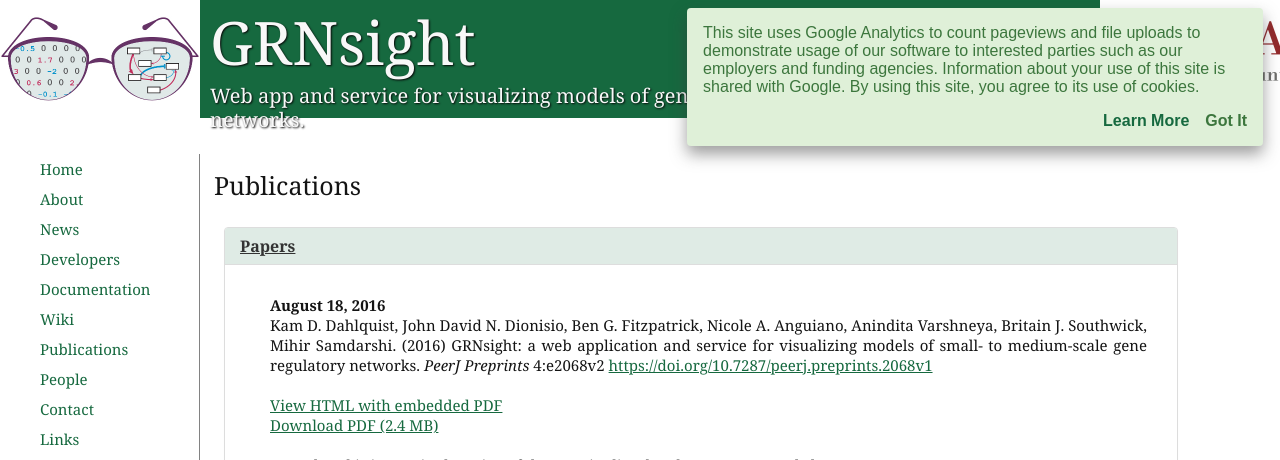
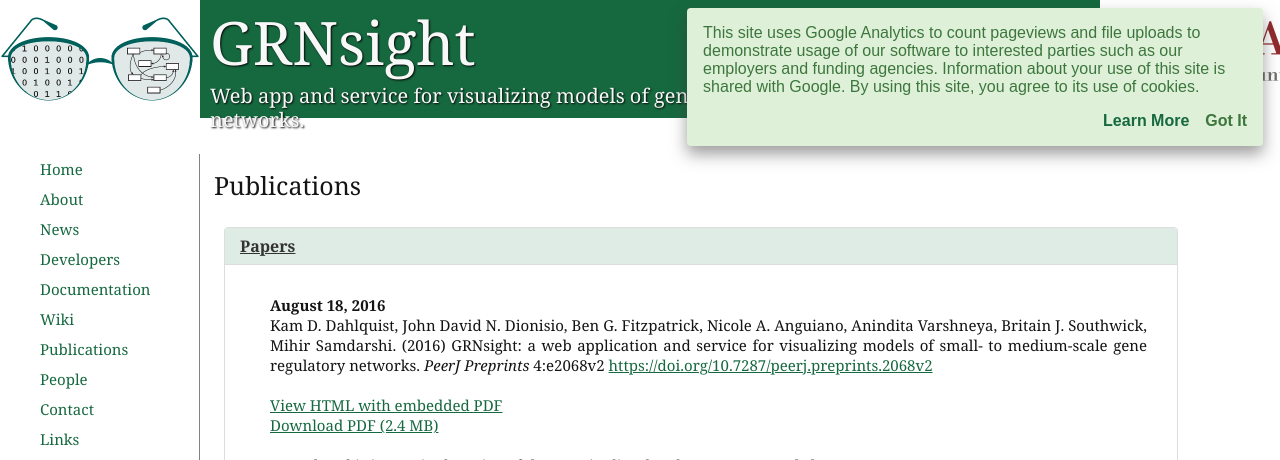
Before and after one commit to dondi/GRNsight, a Jekyll site: the page built from publications.html, in a window 1280 px wide. Shown: the top 460 px of the page. Built offline with Jekyll 4.4.1, drawn with Linux system fonts in a browser that asks for light colours; nearby versions of some CDN libraries.

Commit message:
fix typo

```diff
--- a/publications.html
+++ b/publications.html
@@ -22,7 +22,7 @@
 
                                 <p class="publication">
                                     <b>August 18, 2016</b><br>
-                                    Kam D. Dahlquist, John David N. Dionisio, Ben G. Fitzpatrick, Nicole A. Anguiano, Anindita Varshneya, Britain J. Southwick, Mihir Samdarshi. (2016) GRNsight: a web application and service for visualizing models of small- to medium-scale gene regulatory networks. <em>PeerJ Preprints</em> 4:e2068v2 <a href="https://doi.org/10.7287/peerj.preprints.2068v2" target="_blank">https://doi.org/10.7287/peerj.preprints.2068v1</a><br><br>
+                                    Kam D. Dahlquist, John David N. Dionisio, Ben G. Fitzpatrick, Nicole A. Anguiano, Anindita Varshneya, Britain J. Southwick, Mihir Samdarshi. (2016) GRNsight: a web application and service for visualizing models of small- to medium-scale gene regulatory networks. <em>PeerJ Preprints</em> 4:e2068v2 <a href="https://doi.org/10.7287/peerj.preprints.2068v2" target="_blank">https://doi.org/10.7287/peerj.preprints.2068v2</a><br><br>
 
                                     <a href="https://peerj.com/preprints/2068v2/" target="_blank">View HTML with embedded PDF</a><br>
                                     <a href="https://peerj.com/preprints/2068v2.pdf" target="_blank">Download PDF (2.4 MB)</a><br><br>
```
